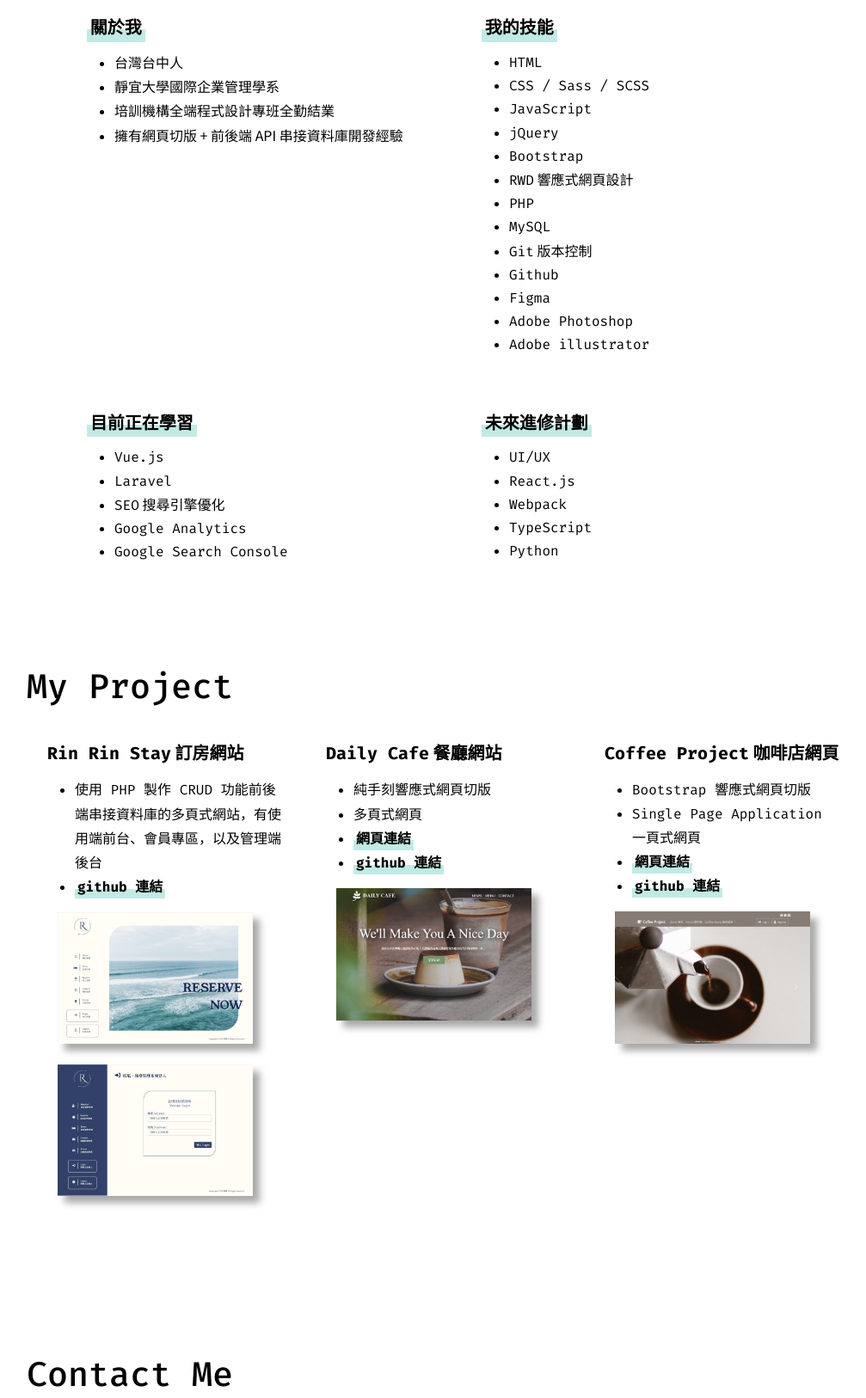
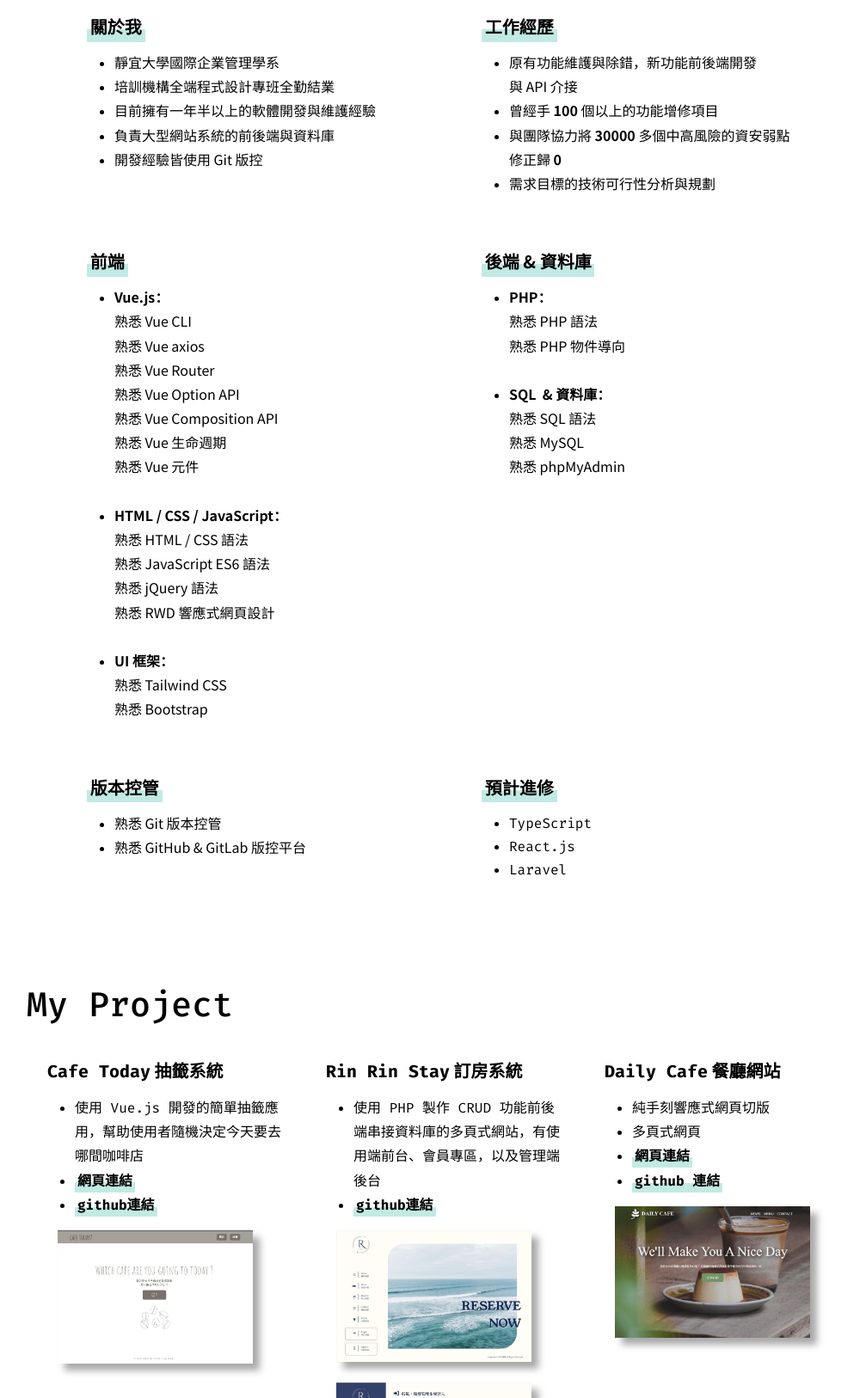
Before and after one commit to HsiaoTingHong/Portfolio, a plain HTML site: page index.html in a window 1280 px wide. Shown: the part 941-2567 px from the top of the page at 86% size, without its empty margins (123-1130 px from the left). Drawn offline with Linux system fonts and the light colour scheme; some packages are replaced by stand-ins of ours.

Commit message:
調整與新增內容

```diff
--- a/css/style.css
+++ b/css/style.css
@@ -161,7 +161,7 @@ mark {
     color: #5DC7B8;
     position: absolute;
     top: 50vh;
-    left: 30vw;
+    left: 28vw;
     z-index: 1030;
     transform: translateY(-50%);
     animation: slideUp 1s ease-in-out;
@@ -266,12 +266,11 @@ footer {
     /*header*/
     .header-photo {
         width: 60vw;
-        top: 40vh;
-        left: 16%;
+        top: 50vh;
     }
 
     .header-name {
-        top: 65vh;
+        top: 75vh;
         left: 2.5vw;
         font-size: 2rem;
         text-shadow: -1px -1px white, 1px 1px lightgray;
--- a/index.html
+++ b/index.html
@@ -28,10 +28,16 @@
                 <li><a href="#about" class="link-word"><b>A</b>bout</a></li>
                 <li><a href="#works" class="link-word"><b>P</b>roject</a></li>
                 <li><a href="#contact" class="link-word"><b>C</b>ontact</a></li>
-                <li class="no-border"><a href="https://github.com/HsiaoTingHong"><img class="link-img"
-                            src="image/github.png" alt="github link"></a></li>
-                <li class="no-border"><a href="mailto:hsiaoting1003@gmail.com"><img class="link-img"
-                            src="image/email.png" alt="email link"></a></li>
+                <li class="no-border">
+                    <a href="https://github.com/HsiaoTingHong" target="_blank" rel="noreferrer noopener">
+                        <img class="link-img" src="image/github.png" alt="github link">
+                    </a>
+                </li>
+                <li class="no-border">
+                    <a href="mailto:hsiaoting1003@gmail.com">
+                        <img class="link-img" src="image/email.png" alt="email link">
+                    </a>
+                </li>
             </ul>
         </nav>
         <div class="container">
@@ -56,48 +62,92 @@
                 <div class="col-12 col-md-5 p-3 my-2 wow fadeInUp">
                     <h5><mark>關於我</mark></h5>
                     <ul class="mt-3">
-                        <li><span>台灣台中人</span></li>
                         <li><span>靜宜大學國際企業管理學系</span></li>
                         <li><span>培訓機構全端程式設計專班全勤結業</span></li>
-                        <li><span>擁有網頁切版 + 前後端 API 串接資料庫開發經驗</span></li>
+                        <li><span>目前擁有一年半以上的軟體開發與維護經驗</span></li>
+                        <li><span>負責大型網站系統的前後端與資料庫</span></li>
+                        <li><span>開發經驗皆使用 Git 版控</span></li>
+                    </ul>
+                </div>
+                <div class="col-12 col-md-5 p-3 my-2 wow fadeInUp">
+                    <h5><mark>工作經歷</mark></h5>
+                    <ul class="mt-3">
+                        <li><span>原有功能維護與除錯，新功能前後端開發與 API 介接</span></li>
+                        <li><span>曾經手 <b>100</b> 個以上的功能增修項目</span></li>
+                        <li><span>與團隊協力將 <b>30000</b> 多個中高風險的資安弱點修正歸 <b>0</b></span></li>
+                        <li><span>需求目標的技術可行性分析與規劃</span></li>
                     </ul>
                 </div>
                 <div class="col-12 col-md-5 p-3 my-2 wow fadeInUp" data-wow-delay="0.2s">
-                    <h5><mark>我的技能</mark></h5>
+                    <h5><mark>前端</mark></h5>
                     <ul class="mt-3">
-                        <li>HTML</li>
-                        <li>CSS / Sass / SCSS</li>
-                        <li>JavaScript</li>
-                        <li>jQuery</li>
-                        <li>Bootstrap</li>
-                        <li>RWD<span> 響應式網頁設計</span></li>
-                        <li>PHP</li>
-                        <li>MySQL</li>
-                        <li>Git<span> 版本控制</span></li>
-                        <li>Github</li>
-                        <li>Figma</li>
-                        <li>Adobe Photoshop</li>
-                        <li>Adobe illustrator</li>
-                    </ul>
-                </div>
-                <div class="col-12 col-md-5 p-3 my-2 wow fadeInUp">
-                    <h5><mark>目前正在學習</mark></h5>
-                    <ul class="mt-3">
-                        <li>Vue.js</li>
-                        <li>Laravel</li>
-                        <li>SEO<span> 搜尋引擎優化</span></li>
-                        <li>Google Analytics</li>
-                        <li>Google Search Console</li>
+                        <li>
+                            <span>
+                                <b>Vue.js：</b><br>
+                                熟悉 Vue CLI<br>
+                                熟悉 Vue axios<br>
+                                熟悉 Vue Router<br>
+                                熟悉 Vue Option API<br>
+                                熟悉 Vue Composition API<br>
+                                熟悉 Vue 生命週期<br>
+                                熟悉 Vue 元件<br>
+                                <!-- Pinia、Vite<br> -->
+                                <br>
+                            </span>
+                        </li>
+                        <li>
+                            <span>
+                                <b>HTML / CSS / JavaScript：</b><br>
+                                熟悉 HTML / CSS 語法<br>
+                                熟悉 JavaScript ES6 語法<br>
+                                熟悉 jQuery 語法<br>
+                                熟悉 RWD 響應式網頁設計 <br>
+                                <br>
+                            </span>
+                        </li>
+                        <li>
+                            <span>
+                                <b>UI 框架：</b><br>
+                                熟悉 Tailwind CSS<br>
+                                熟悉 Bootstrap<br>
+                            </span>
+                        </li>
                     </ul>
                 </div>
                 <div class="col-12 col-md-5 p-3 my-2 wow fadeInUp" data-wow-delay="0.2s">
-                    <h5><mark>未來進修計劃</mark></h5>
+                    <h5><mark>後端 & 資料庫</mark></h5>
                     <ul class="mt-3">
-                        <li>UI/UX</li>
+                        <li>
+                            <span>
+                                <b>PHP：</b><br>
+                                熟悉 PHP 語法<br>
+                                熟悉 PHP 物件導向<br>
+                                <br>
+                            </span>
+                        </li>
+                        <li>
+                            <span>
+                                <b>SQL  & 資料庫：</b><br>
+                                熟悉 SQL 語法<br>
+                                熟悉 MySQL<br>
+                                熟悉 phpMyAdmin<br>
+                            </span>
+                        </li>
+                    </ul>
+                </div>
+                <div class="col-12 col-md-5 p-3 my-2 wow fadeInUp" data-wow-delay="0.2s">
+                    <h5><mark>版本控管</mark></h5>
+                    <ul class="mt-3">
+                        <li><span>熟悉 Git 版本控管</span></li>
+                        <li><span>熟悉 GitHub & GitLab 版控平台</span></li>
+                    </ul>
+                </div>
+                <div class="col-12 col-md-5 p-3 my-2 wow fadeInUp" data-wow-delay="0.2s">
+                    <h5><mark>預計進修</mark></h5>
+                    <ul class="mt-3">
+                        <li>TypeScript</li>
                         <li>React.js</li>
-                        <li>Webpack</li>
-                        <li>TypeScript</li>
-                        <li>Python</li>
+                        <li>Laravel</li>
                     </ul>
                 </div>
             </div>
@@ -110,11 +160,39 @@
         <div class="container">
             <div class="row">
                 <div class="col-12 col-md-4 p-4 my-2 wow fadeInUp">
-                    <h5 class="fw-700">Rin Rin Stay<span> 訂房網站</span></h5>
+                    <h5 class="fw-700">Cafe Today<span> 抽籤系統</span></h5>
                     <ul class="mt-3">
-                        <li><span>使用</span> PHP <span>製作</span> CRUD <span>功能前後端串接資料庫的多頁式網站，有使用端前台、會員專區，以及管理端後台</span></li>
-                        <li><a
-                                href="https://github.com/HsiaoTingHong/RinRinStay_BNB_Reserve"><mark>github <span>連結</span></mark></a>
+                        <li>
+                            <span>使用</span> Vue.js <span>開發的簡單抽籤應用，幫助使用者隨機決定今天要去哪間咖啡店</span>
+                        </li>
+                        <li>
+                            <a href="https://hsiaotinghong.github.io/cafe-today/" target="_blank"
+                                rel="noreferrer noopener">
+                                <span><mark>網頁連結</mark></span>
+                            </a>
+                        </li>
+                        <li>
+                            <a href="https://github.com/HsiaoTingHong/cafe-today" target="_blank"
+                                rel="noreferrer noopener">
+                                <mark>github<span>連結</span></mark>
+                            </a>
+                        </li>
+                    </ul>
+                    <div class="container">
+                        <img class="mb-4" src="image/work005.jpg" alt="民宿訂房網站首頁">
+                    </div>
+                </div>
+                <div class="col-12 col-md-4 p-4 my-2 wow fadeInUp">
+                    <h5 class="fw-700">Rin Rin Stay<span> 訂房系統</span></h5>
+                    <ul class="mt-3">
+                        <li>
+                            <span>使用</span> PHP <span>製作</span> CRUD <span>功能前後端串接資料庫的多頁式網站，有使用端前台、會員專區，以及管理端後台</span>
+                        </li>
+                        <li>
+                            <a href="https://github.com/HsiaoTingHong/RinRinStay_BNB_Reserve" target="_blank"
+                                rel="noreferrer noopener">
+                                <mark>github<span>連結</span></mark>
+                            </a>
                         </li>
                     </ul>
                     <div class="container">
@@ -127,8 +205,17 @@
                     <ul class="mt-3">
                         <li><span>純手刻響應式網頁切版</span></li>
                         <li><span>多頁式網頁</span></li>
-                        <li><a href="https://hsiaotinghong.github.io/DailyCafe/"><span><mark>網頁連結</mark></span></a></li>
-                        <li><a href="https://github.com/HsiaoTingHong/DailyCafe"><mark>github <span>連結</span></mark></a>
+                        <li>
+                            <a href="https://hsiaotinghong.github.io/DailyCafe/" target="_blank"
+                                rel="noreferrer noopener">
+                                <span><mark>網頁連結</mark></span>
+                            </a>
+                        </li>
+                        <li>
+                            <a href="https://github.com/HsiaoTingHong/DailyCafe" target="_blank"
+                                rel="noreferrer noopener">
+                                <mark>github <span>連結</span></mark>
+                            </a>
                         </li>
                     </ul>
                     <div class="container"><img src="image/work003.jpg" alt="餐廳網站首頁"></div>
@@ -138,10 +225,17 @@
                     <ul class="mt-3">
                         <li>Bootstrap <span>響應式網頁切版</span></li>
                         <li>Single Page Application <span>一頁式網頁</span></li>
-                        <li><a href="https://hsiaotinghong.github.io/CoffeeProject/"><span><mark>網頁連結</mark></span></a>
+                        <li>
+                            <a href="https://hsiaotinghong.github.io/CoffeeProject/" target="_blank"
+                                rel="noreferrer noopener">
+                                <span><mark>網頁連結</mark></span>
+                            </a>
                         </li>
-                        <li><a
-                                href="https://github.com/HsiaoTingHong/CoffeeProject"><mark>github <span>連結</span></mark></a>
+                        <li>
+                            <a href="https://github.com/HsiaoTingHong/CoffeeProject" target="_blank"
+                                rel="noreferrer noopener">
+                                <mark>github<span>連結</span></mark>
+                            </a>
                         </li>
                     </ul>
                     <div class="container"><img src="image/work004.jpg" alt="咖啡店網頁首頁"></div>
@@ -156,12 +250,16 @@
         <div class="container mt-4">
             <div class="row">
                 <div class="col-12 col-md-12 wow fadeInUp">
-                    <a href="https://github.com/HsiaoTingHong"><img class="link-img me-2 my-2" src="image/github.png"
-                            alt="github link"><mark>github</mark> https://github.com/HsiaoTingHong</a>
+                    <a href="https://github.com/HsiaoTingHong" target="_blank" rel="noreferrer noopener">
+                        <img class="link-img me-2 my-2" src="image/github.png" alt="github link">
+                        <mark>github</mark>https://github.com/HsiaoTingHong
+                    </a>
                 </div>
                 <div class="col-12 col-md-12 wow fadeInUp" data-wow-delay="0.2s">
-                    <a href="mailto:hsiaoting1003@gmail.com"><img class="link-img me-2 my-3" src="image/email.png"
-                            alt="email link"><mark>email</mark> hsiaoting1003@gmail.com</a>
+                    <a href="mailto:hsiaoting1003@gmail.com">
+                        <img class="link-img me-2 my-3" src="image/email.png" alt="email link">
+                        <mark>email</mark>hsiaoting1003@gmail.com
+                    </a>
                 </div>
             </div>
         </div>
```
Also changed, not shown: image/work005.jpg (added).
